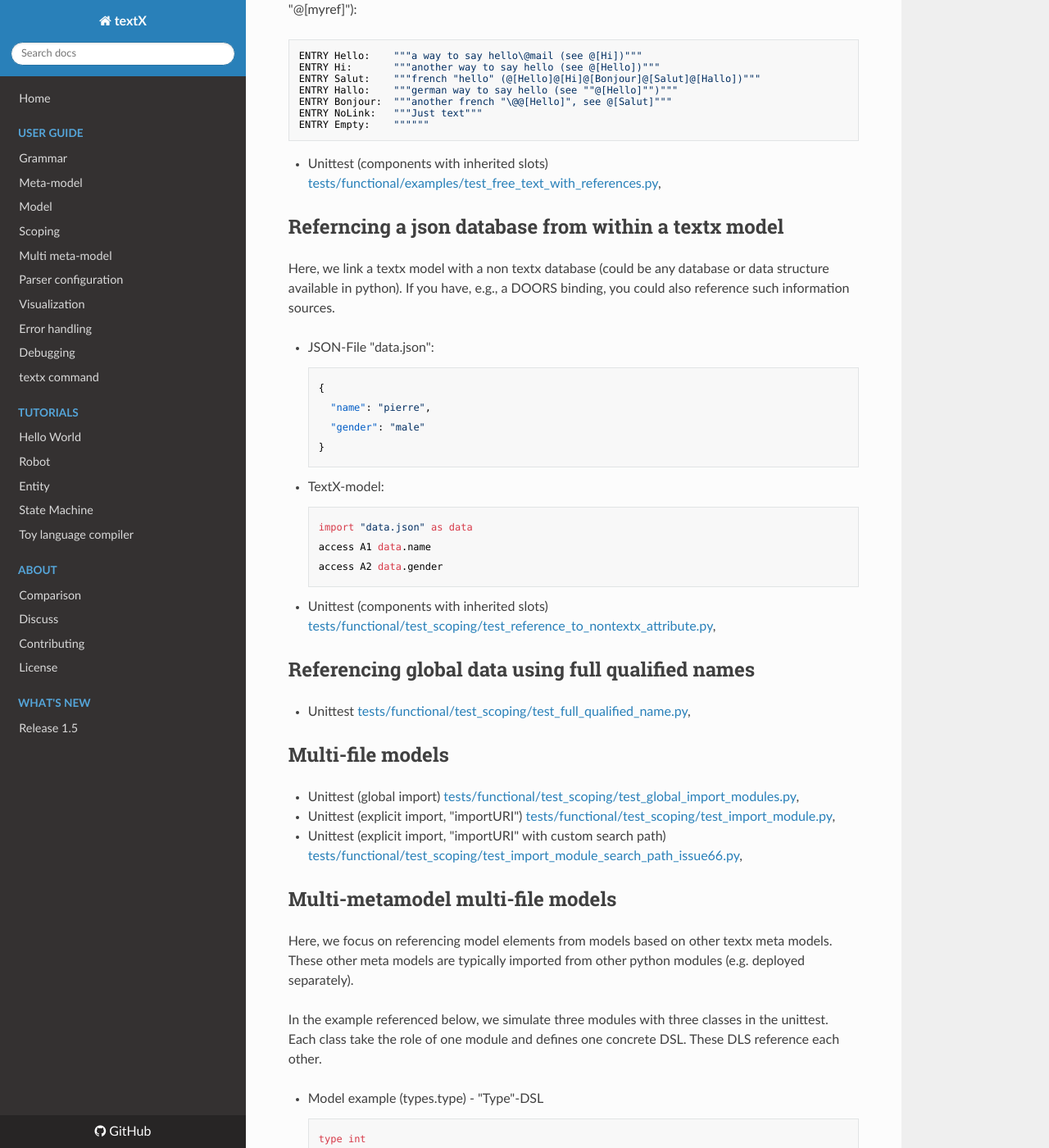
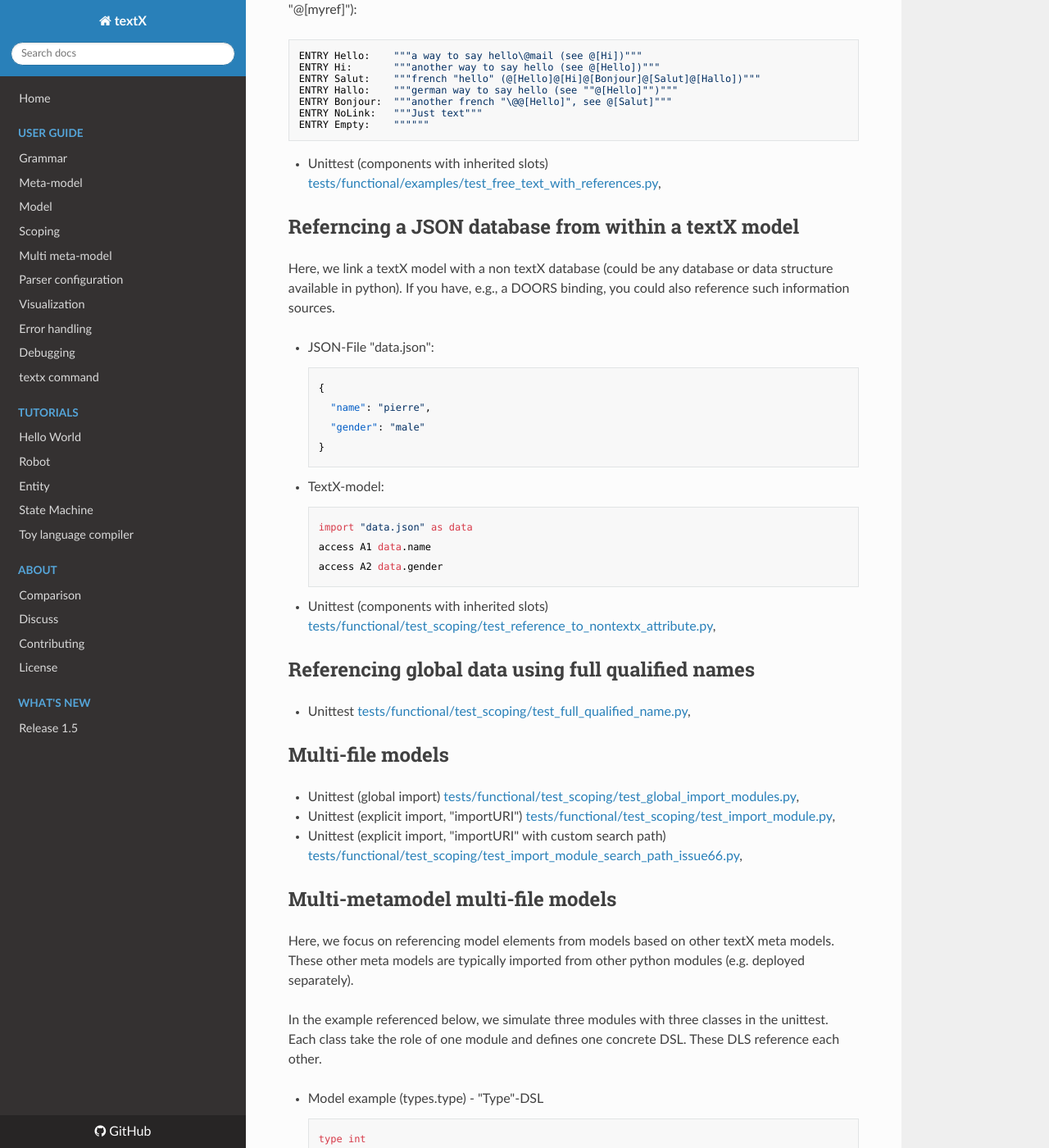
Before and after one commit to textX/textX, an MkDocs documentation site: the page built from docs/howto.md, in a window 1280 px wide and 1400 px high, scrolled down 1052 px. Shown: the whole window at 82% size. Built offline with MkDocs 1.6.1, drawn with Linux system fonts in a browser that asks for light colours; nearby versions of some CDN libraries; comment, search, counter and statistics services are not loaded.

```diff
--- a/docs/howto.md
+++ b/docs/howto.md
@@ -60,9 +60,9 @@ like in the exmample referenced below "@[myref]"):
    [tests/functional/examples/test_free_text_with_references.py](https://github.com/igordejanovic/textX/blob/master/tests/functional/examples/test_free_text_with_references.py),
 
 
-## Referncing a json database from within a textx model
+## Referncing a JSON database from within a textX model
 
-Here, we link a textx model with a non textx database (could be any database
+Here, we link a textX model with a non textX database (could be any database
 or data structure available in python). If you have, e.g., a DOORS binding,
 you could also reference such information sources.
 
@@ -103,7 +103,7 @@ you could also reference such information sources.
 
 ## Multi-metamodel multi-file models
 
-Here, we focus on referencing model elements from models based on other textx
+Here, we focus on referencing model elements from models based on other textX
 meta models. These other meta models are typically imported from other python
 modules (e.g. deployed separately).
 
```
